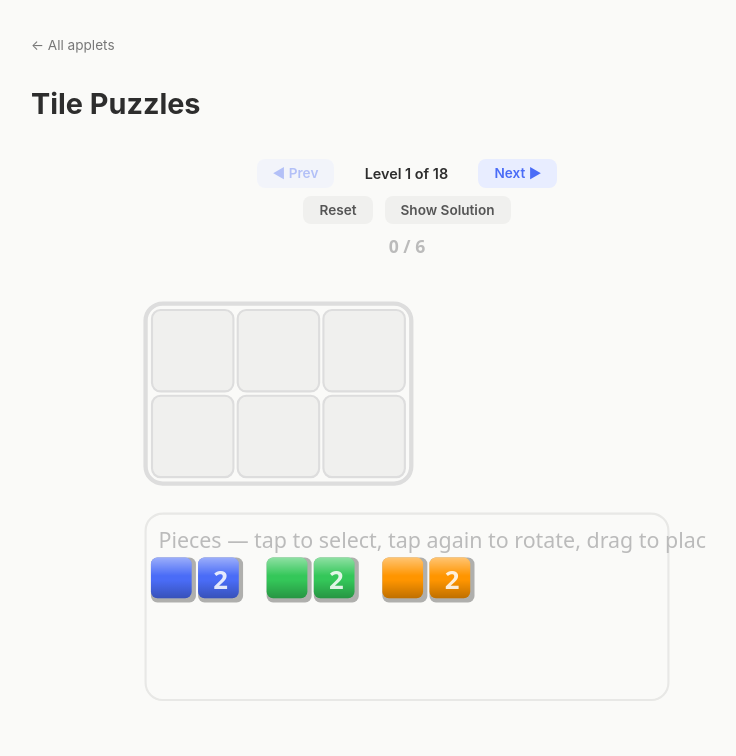
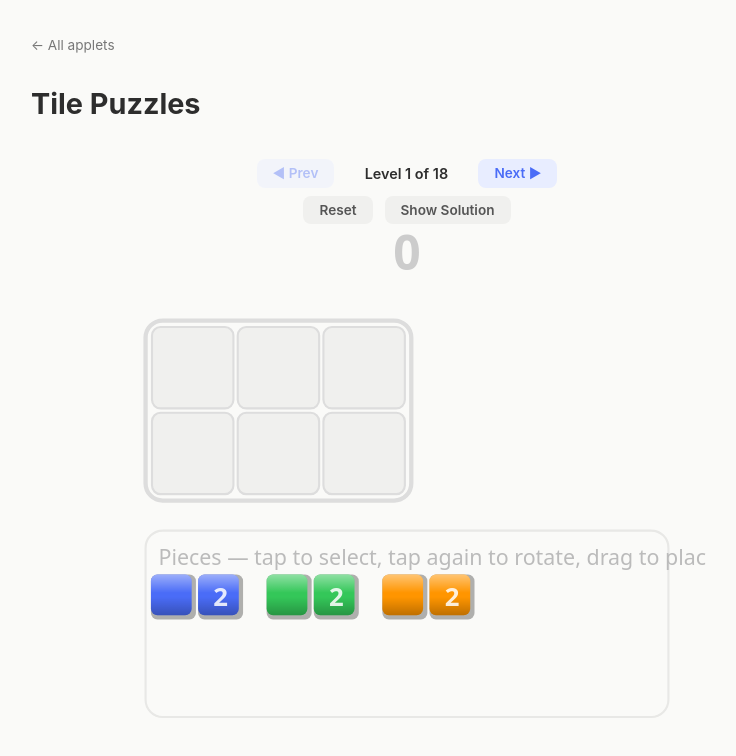
Before and after one commit to manzoid/math-help, a React (Vite) app: page /#/applets/tile-puzzles in a window 1280 px wide. Shown: the top 756 px of the page, without its empty margins (233-969 px from the left). Built offline with nearby package versions, Linux system fonts and the light colour scheme.

Commit message:
Big bold running sum with pop animation on completion
- Large 3rem number instead of small fraction
- No denominator (no division-looking text)
- Turns green and pops when puzzle is complete

```diff
--- a/src/applets/tile-puzzles/index.jsx
+++ b/src/applets/tile-puzzles/index.jsx
@@ -353,7 +353,6 @@ export default function TilePuzzles() {
   const placedSum = useMemo(() => {
     return pieces.filter(p => p.placed).length * level.pieceSize
   }, [pieces, level.pieceSize])
-  const totalArea = gridW * gridH
 
   /* ---- find the rightmost (then bottommost) cell for number label ---- */
   function labelCell(cells) {
@@ -617,6 +616,13 @@ export default function TilePuzzles() {
 
   return (
     <div style={styles.root}>
+      <style>{`
+        @keyframes sumPop {
+          0% { transform: scale(1); }
+          40% { transform: scale(1.3); }
+          100% { transform: scale(1); }
+        }
+      `}</style>
       {/* level navigation + actions */}
       <div style={styles.controls}>
         <button
@@ -657,11 +663,15 @@ export default function TilePuzzles() {
 
       {/* running sum */}
       <div style={styles.sumBar}>
-        <span style={{
-          ...styles.sumText,
-          color: completed ? '#34c759' : '#bbb',
-        }}>
-          {placedSum} / {totalArea}
+        <span
+          key={completed ? 'done' : 'wip'}
+          style={{
+            ...styles.sumText,
+            color: completed ? '#34c759' : '#ccc',
+            animation: completed ? 'sumPop 0.4s ease-out' : 'none',
+          }}
+        >
+          {placedSum}
         </span>
       </div>
 
@@ -741,13 +751,14 @@ const styles = {
   },
   sumBar: {
     textAlign: 'center',
-    marginBottom: '0.25rem',
+    margin: '-0.25rem 0 0.25rem',
   },
   sumText: {
-    fontSize: '1.1rem',
-    fontWeight: 700,
+    fontSize: '3rem',
+    fontWeight: 800,
     fontFamily: 'system-ui, sans-serif',
     transition: 'color 0.3s',
+    lineHeight: 1,
   },
   controls: {
     display: 'flex',
```
